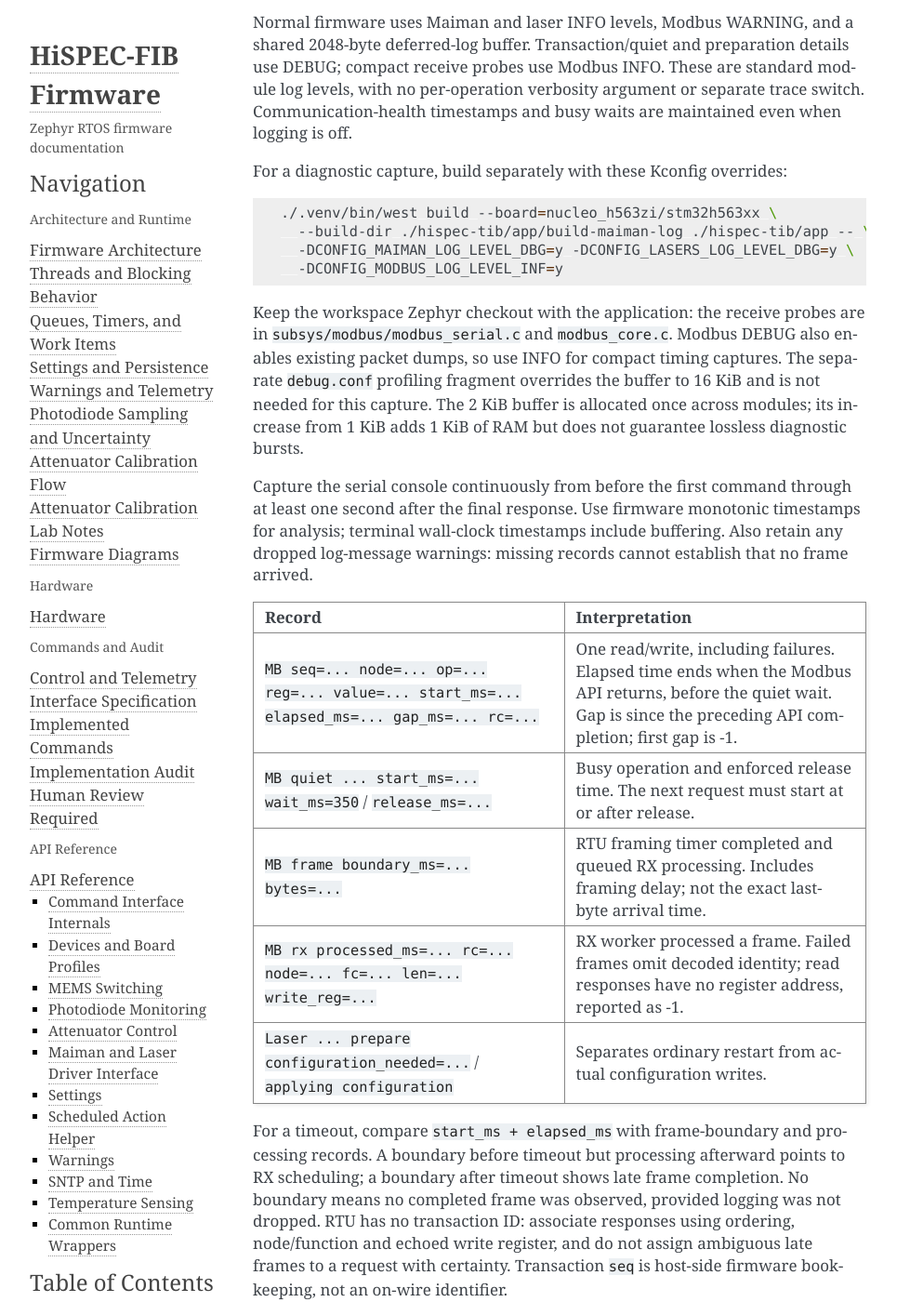
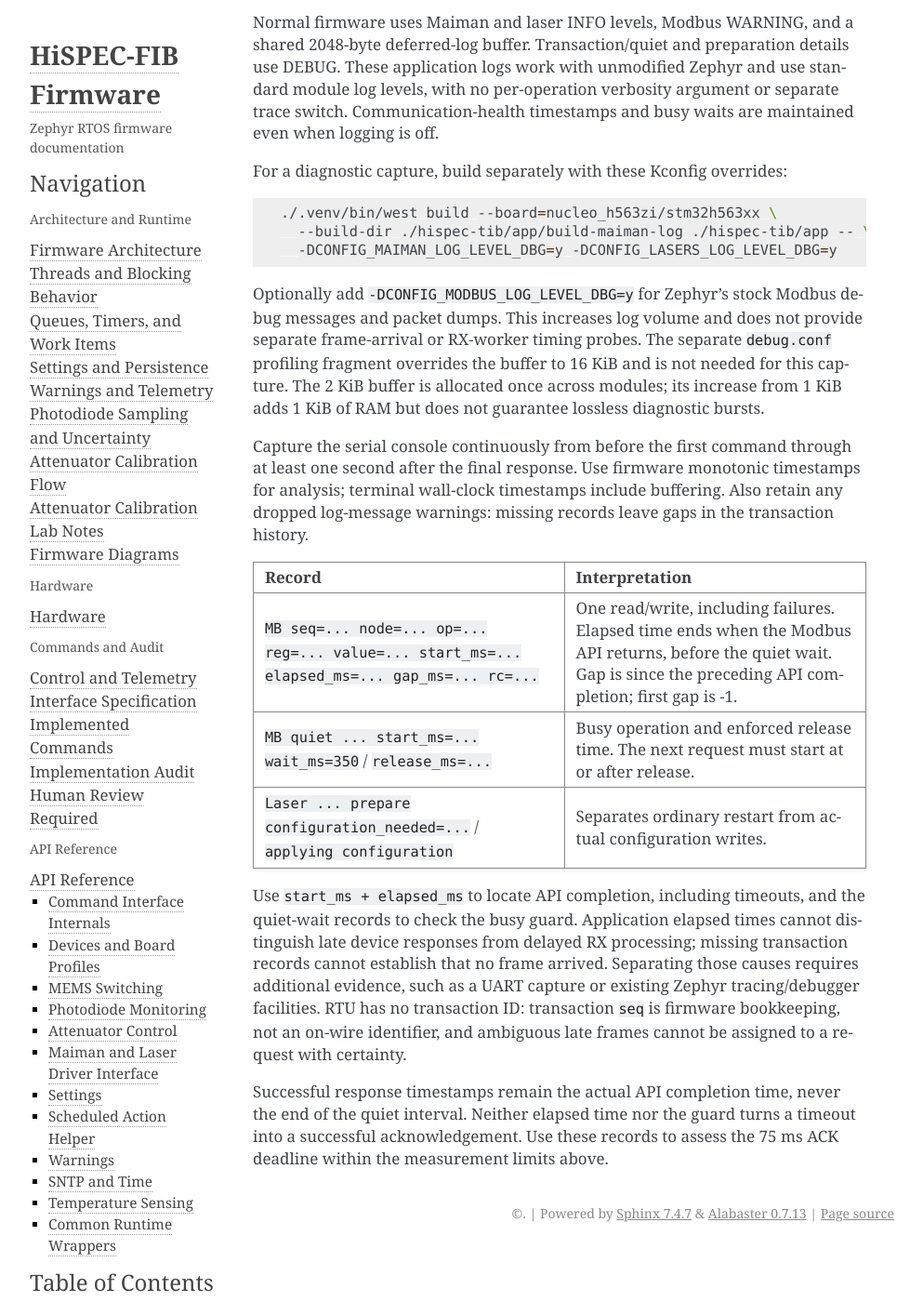
Before and after one commit to COO-Utilities/hispec-tib, a Sphinx documentation site: the page built from doc/api/maiman_laser.md, in a window 1280 px wide and 1400 px high, scrolled down 1487 px. Shown: the whole window at 93% size, without its empty margins (148-1141 px from the left). Built offline with Sphinx 7.4.7, drawn with Linux system fonts in a browser that asks for light colours; some of the changed text lies outside the part shown.

Commit message:
Correct Maiman diagnostics docs for unmodified Zephyr

````diff
--- a/doc/api/maiman_laser.md
+++ b/doc/api/maiman_laser.md
@@ -52,51 +52,50 @@
 Failed shutdown preserves its emission/shutdown obligation. See
 [communication flow](../photodiode_notes.md#communication-and-power-lifetime).
 
-## Temporary bench timing trace
+## Bench transaction timing diagnostics
 
 Normal firmware uses Maiman and laser INFO levels, Modbus WARNING, and a shared
-2048-byte deferred-log buffer. Transaction/quiet and preparation details use DEBUG;
-compact receive probes use Modbus INFO. These are standard module log levels, with
-no per-operation verbosity argument or separate trace switch. Communication-health
-timestamps and busy waits are maintained even when logging is off.
+2048-byte deferred-log buffer. Transaction/quiet and preparation details use DEBUG.
+These application logs work with unmodified Zephyr and use standard module log
+levels, with no per-operation verbosity argument or separate trace switch.
+Communication-health timestamps and busy waits are maintained even when logging is off.
 
 For a diagnostic capture, build separately with these Kconfig overrides:
 
 ```sh
 ./.venv/bin/west build --board=nucleo_h563zi/stm32h563xx \
   --build-dir ./hispec-tib/app/build-maiman-log ./hispec-tib/app -- \
-  -DCONFIG_MAIMAN_LOG_LEVEL_DBG=y -DCONFIG_LASERS_LOG_LEVEL_DBG=y \
-  -DCONFIG_MODBUS_LOG_LEVEL_INF=y
+  -DCONFIG_MAIMAN_LOG_LEVEL_DBG=y -DCONFIG_LASERS_LOG_LEVEL_DBG=y
 ```
 
-Keep the workspace Zephyr checkout with the application: the receive probes are
-in `subsys/modbus/modbus_serial.c` and `modbus_core.c`. Modbus DEBUG also enables
-existing packet dumps, so use INFO for compact timing captures. The separate
-`debug.conf` profiling fragment overrides the buffer to 16 KiB and is not needed
-for this capture. The 2 KiB buffer is allocated once across modules; its increase
-from 1 KiB adds 1 KiB of RAM but does not guarantee lossless diagnostic bursts.
+Optionally add `-DCONFIG_MODBUS_LOG_LEVEL_DBG=y` for Zephyr's stock Modbus debug
+messages and packet dumps. This increases log volume and does not provide separate
+frame-arrival or RX-worker timing probes. The separate `debug.conf` profiling
+fragment overrides the buffer to 16 KiB and is not needed for this capture. The
+2 KiB buffer is allocated once across modules; its increase from 1 KiB adds 1 KiB
+of RAM but does not guarantee lossless diagnostic bursts.
 
 Capture the serial console continuously from before the first command through at
 least one second after the final response. Use firmware monotonic timestamps for
 analysis; terminal wall-clock timestamps include buffering. Also retain any dropped
-log-message warnings: missing records cannot establish that no frame arrived.
+log-message warnings: missing records leave gaps in the transaction history.
 
 | Record | Interpretation |
 |---|---|
 | `MB seq=... node=... op=... reg=... value=... start_ms=... elapsed_ms=... gap_ms=... rc=...` | One read/write, including failures. Elapsed time ends when the Modbus API returns, before the quiet wait. Gap is since the preceding API completion; first gap is -1. |
 | `MB quiet ... start_ms=... wait_ms=350` / `release_ms=...` | Busy operation and enforced release time. The next request must start at or after release. |
-| `MB frame boundary_ms=... bytes=...` | RTU framing timer completed and queued RX processing. Includes framing delay; not the exact last-byte arrival time. |
-| `MB rx processed_ms=... rc=... node=... fc=... len=... write_reg=...` | RX worker processed a frame. Failed frames omit decoded identity; read responses have no register address, reported as -1. |
 | `Laser ... prepare configuration_needed=...` / `applying configuration` | Separates ordinary restart from actual configuration writes. |
 
-For a timeout, compare `start_ms + elapsed_ms` with frame-boundary and processing
-records. A boundary before timeout but processing afterward points to RX scheduling;
-a boundary after timeout shows late frame completion. No boundary means no completed
-frame was observed, provided logging was not dropped. RTU has no transaction ID:
-associate responses using ordering, node/function and echoed write register, and do
-not assign ambiguous late frames to a request with certainty. Transaction `seq` is
-host-side firmware bookkeeping, not an on-wire identifier.
+Use `start_ms + elapsed_ms` to locate API completion, including timeouts, and the
+quiet-wait records to check the busy guard. Application elapsed times cannot
+distinguish late device responses from delayed RX processing; missing transaction
+records cannot establish that no frame arrived. Separating those causes requires
+additional evidence, such as a UART capture or existing Zephyr tracing/debugger
+facilities. RTU has no transaction ID: transaction `seq` is firmware bookkeeping,
+not an on-wire identifier, and ambiguous late frames cannot be assigned to a
+request with certainty.
 
 Successful response timestamps remain the actual API completion time, never the end
 of the quiet interval. Neither elapsed time nor the guard turns a timeout into a
-successful acknowledgement. Use this capture to decide whether 75 ms needs revision.
+successful acknowledgement. Use these records to assess the 75 ms ACK deadline
+within the measurement limits above.
````
Also changed, not shown: doc/human_review_required.md (+3 -2 lines), doc/photodiode_notes.md (+3 -2 lines), 1 other file.
